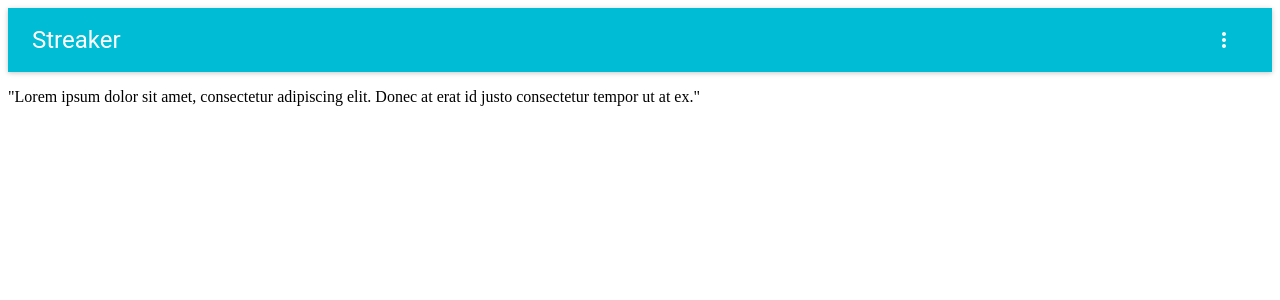
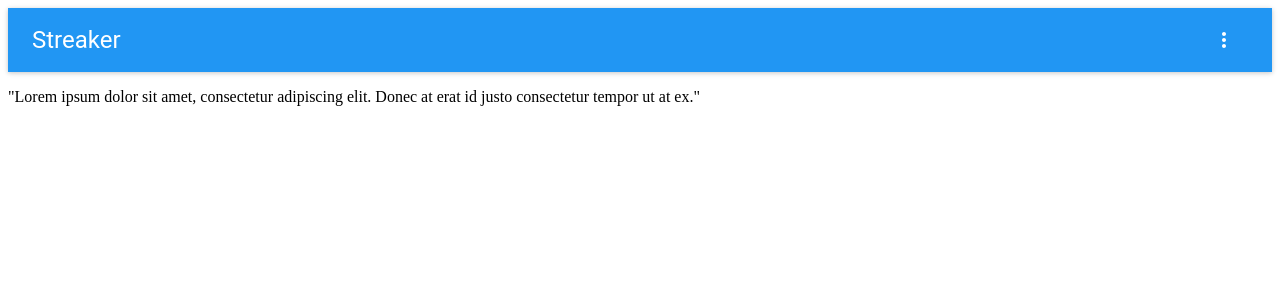
Before and after one commit to zachnagatani/streaker, a React app: page / in a window 1280 px wide. Shown: the top 300 px of the page. Built offline with nearby package versions, Linux system fonts and the light colour scheme; the HTML template or start-up script is replaced by a standard one; what react-tap-event-plugin would draw is missing.

Commit message:
Feat: Theming

```diff
--- a/src/client/components/ActionSheet.js
+++ b/src/client/components/ActionSheet.js
@@ -5,7 +5,7 @@ const ActionSheet = props => {
     return (
         <div className="row">
             <Paper className="col-xs-10 col-xs-offset-1 action-sheet text-center">
-                <h2>{props.actionTitle}</h2>
+                <h2 className="action-sheet__title">{props.actionTitle}</h2>
                 <p className="lead">At a Glance:</p>
                 <p>Current Streak: {props.currentStreak}</p>
                 <p>Highest Streak: {props.highestStreak}</p>
--- a/src/client/components/DeleteActionDialog.js
+++ b/src/client/components/DeleteActionDialog.js
@@ -32,6 +32,7 @@ class DeleteActionDialog extends React.Component {
             />,
             <FlatButton
                 label="Delete Forever"
+                style={{color: '#FF5252'}}
                 onTouchTap={this.handleClose}
             />
         ];
--- a/src/client/components/NavMenu.js
+++ b/src/client/components/NavMenu.js
@@ -14,7 +14,10 @@ const NavMenu = props => {
             style={{display: 'flex', alignItems: 'center'}}
             iconStyle={{color: '#fff'}}
         >
-            <MenuItem primaryText="Dashboard" onTouchTap={() => hashHistory.push('/dashboard')} />
+            <MenuItem
+                primaryText="Dashboard"
+                onTouchTap={() => hashHistory.push('/dashboard')}
+            />
             <MenuItem primaryText="Log Out" />
         </IconMenu>
     );
--- a/src/client/index.css
+++ b/src/client/index.css
@@ -32,7 +32,7 @@ main {
 .calendar__header {
   width: 100%;
   height: 100px;
-  background: #0097A7;
+  background: #2196F3;
   display: flex; }
 
 .month-header {
@@ -70,7 +70,7 @@ main {
 
 .calendar__date--crossed > .date__body:after {
   content: "X";
-  color: #FF5252;
+  color: #FF4081;
   font-size: 46px; }
 
 .complete-button {
--- a/src/client/index.js
+++ b/src/client/index.js
@@ -2,6 +2,8 @@ import React from 'react';
 import ReactDOM from 'react-dom';
 import { Router, Route, Link, hashHistory } from 'react-router';
 import MuiThemeProvider from 'material-ui/styles/MuiThemeProvider';
+import getMuiTheme from 'material-ui/styles/getMuiTheme';
+import muiTheme from './theme/muiTheme';
 import injectTapEventPlugin from 'react-tap-event-plugin';
 import App from './containers/App';
 import Dashboard from './components/Dashboard';
@@ -10,7 +12,7 @@ import Action from './components/Action';
 injectTapEventPlugin();
 
 ReactDOM.render(
-    <MuiThemeProvider>
+    <MuiThemeProvider muiTheme={getMuiTheme(muiTheme)}>
         <Router history={hashHistory}>
             <Route path="/" component={App}>
                 <Route path="dashboard" component={Dashboard} />
--- a/src/client/index.scss
+++ b/src/client/index.scss
@@ -3,7 +3,8 @@ $dark-primary-color: #1976D2;
 $primary-color: #2196F3;
 $light-primary-color: #BBDEFB;
 $icon-color: #FFFFFF;
-$accent-color: #FF5252;
+$accent-color: #FF4081;
+$danger-color: #FF5252;
 $text-color: #212121;
 $secondary-text-color: #757575;
 $divider-color: #BDBDBD;
@@ -56,7 +57,7 @@ main {
 .calendar__header {
     width: 100%;
     height: 100px;
-    background: #0097A7;
+    background: $primary-color;
     display: flex;
 }
 
@@ -112,7 +113,7 @@ main {
 }
 
 .delete-action-button {
-    color: $accent-color!important;
+    color: $danger-color!important;
     position: relative!important;
     top: 20px;
 }
--- /dev/null
+++ b/src/client/theme/muiTheme.js
@@ -0,0 +1,30 @@
+const darkPrimaryColor = '#1976D2',
+      primaryColor = '#2196F3',
+      lightPrimaryColor = '#BBDEFB',
+      iconColor = '#FFFFFF',
+      accentColor = '#FF4081',
+      dangerColor = '#FF5252',
+      textColor = '#212121',
+      secondaryTextColor = '#757575',
+      dividerColor = '#BDBDBD',
+      muiTheme = {
+        palette: {
+            primary1Color: primaryColor,
+            primary2Color: darkPrimaryColor,
+            primary3Color: lightPrimaryColor,
+            accent1Color: accentColor,
+            accent2Color: accentColor,
+            textColor: textColor,
+            alternateTextColor: iconColor,
+            canvasColor: iconColor,
+            borderColor: dividerColor,
+        },
+        floatingActionButton: {
+            color: accentColor
+        },
+        textField: {
+            focusColor: accentColor
+        }
+      };
+
+export default muiTheme;
```
Also changed, not shown: src/client/bundle.js.
